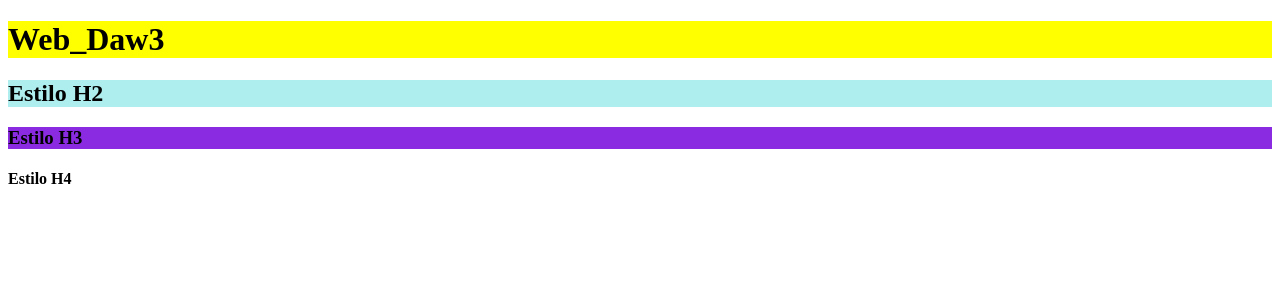
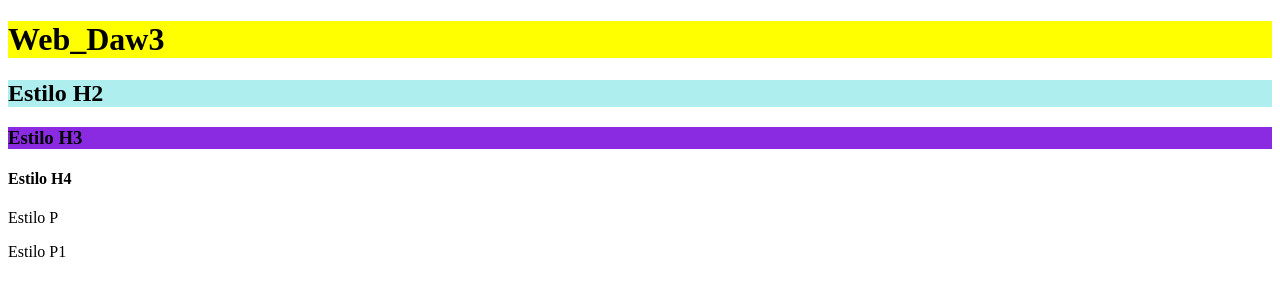
Before and after one commit to LordBat/DAW_Remoto, a plain HTML site: page index.html in a window 1280 px wide. Drawn offline with Linux system fonts and the light colour scheme.

Commit message:
Agregado de parrafo

```diff
--- a/index.html
+++ b/index.html
@@ -15,5 +15,10 @@
     <h3>Estilo H3</h3>
 
     <h4>Estilo H4</h4>
+
+    <p>Estilo P</p>
+
+    <p>Estilo P1</p>
+
 </body>
 </html>
```
